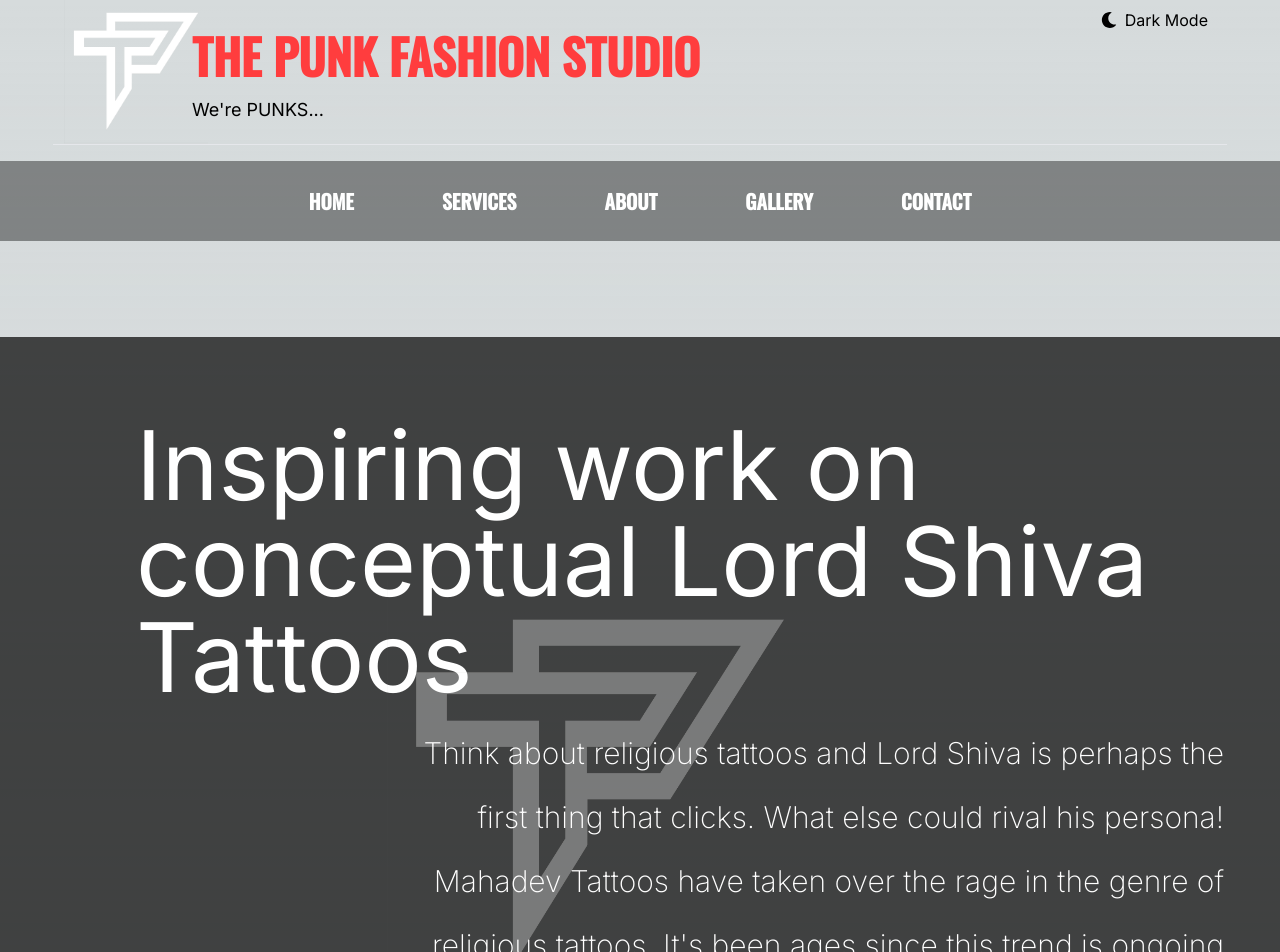
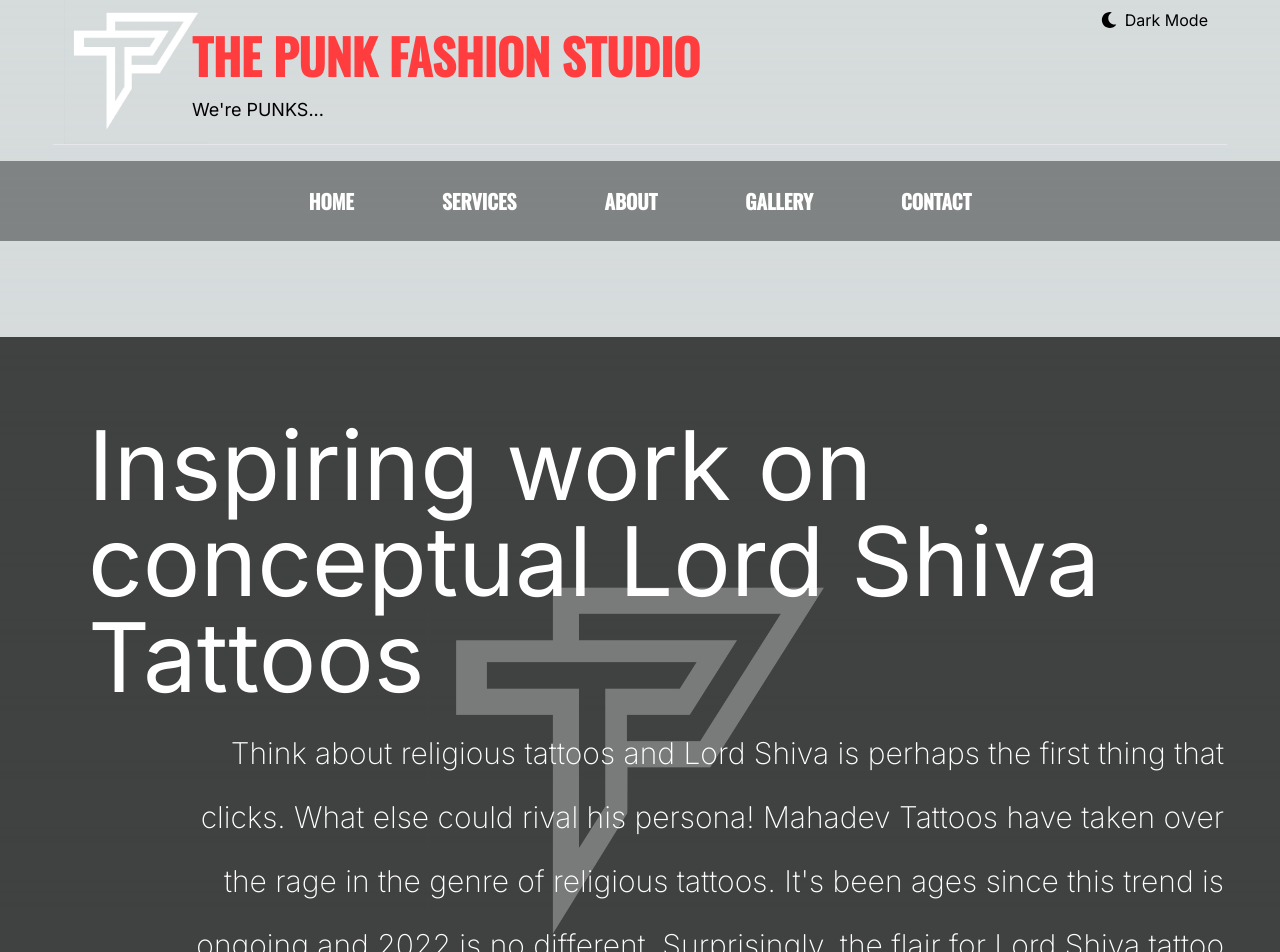
Before and after one commit to imohitojha/punk-fashion-studio, a Next.js app: page /tattoo/shiva in a window 1280 px wide. Shown: the top 952 px of the page. Built offline with nearby package versions, Linux system fonts and the light colour scheme.

Commit message:
added social links and fixed css

```diff
--- a/app/page.js
+++ b/app/page.js
@@ -201,7 +201,6 @@ export default function Home() {
               src={Pranjul}
               width={396}
               height={397}
-              style={{ width: '100%', height: 'auto' }}
               alt="training-thumbnail"
             />
             <div className="sm:px-4 md:px-8 text-xl h-24 md:text-2xl flex flex-col justify-center  md:h-28">
@@ -216,7 +215,6 @@ export default function Home() {
               src={Ajitesh}
               width={396}
               height={397}
-              style={{ width: '100%', height: 'auto' }}
               priority
               alt="training-thumbnail"
             />
--- a/app/tattoo/shiva/page.js
+++ b/app/tattoo/shiva/page.js
@@ -14,22 +14,22 @@ export default function Shiva() {
       <NavBar />
       <div className="w-full text-white flex mt-60 p-10 py-20 items-center justify-center bg-black bg-opacity-70">
         <Image
-          className="w-4/12 absolute mr-20 opacity-30"
+          className="w-4/12 absolute opacity-30"
           src={Logo}
           alt="Logo"
         />
         <div>
-          <span className="xl:text-8xl lg:text-7xl md:text-5xl text-2xl md:px-24 px-8 text-left">
+          <span className="xl:text-8xl lg:text-7xl md:text-5xl text-2xl md:px-12 px-2 text-left">
             Inspiring work on <br />
           </span>
-          <span className="xl:text-8xl lg:text-7xl md:text-5xl text-2xl md:px-24 px-8 text-left">
+          <span className="xl:text-8xl lg:text-7xl md:text-5xl text-2xl md:px-12 px-2 text-left">
             conceptual Lord Shiva <br />
           </span>
-          <span className="xl:text-8xl lg:text-7xl md:text-5xl text-2xl md:px-24 px-8 text-left">
+          <span className="xl:text-8xl lg:text-7xl md:text-5xl text-2xl md:px-12 px-2 text-left">
             Tattoos
           </span>
           <div className="flex justify-end lg:mt-4 md:mt-8 mt-4">
-            <span className="lg:w-3/4 w-5/6 md:text-3xl text-md md:px-8 -mr-4 text-right font-extralight lg:leading-[4rem] md:leading-[3.25rem] leading-7">
+            <span className="lg:w-9/10 w-11/12 md:text-3xl text-md md:px-8 -mr-4 text-right font-extralight lg:leading-[4rem] md:leading-[3.25rem] leading-7">
               Think about religious tattoos and Lord Shiva is perhaps the first
               thing that clicks. What else could rival his persona! Mahadev
               Tattoos have taken over the rage in the genre of religious
--- a/components/Footer.js
+++ b/components/Footer.js
@@ -13,26 +13,36 @@ export default function Footer() {
               The Punk Fashion Studio
             </p>
             <div className="flex justify-start items-center md:flex-row flex-col gap-y-4 gap-x-8">
+              <Link href="https://www.instagram.com/the_punk_tattoo/" target="_blank">
                 <Icon
                   className="text-[#ff3d3e] md:text-5xl text-4xl"
                   icon="akar-icons:instagram-fill"
                 />
+              </Link>
+              <Link href="https://www.facebook.com/profile.php?id=100064813788369" target="_blank">
                 <Icon
                   className="text-[#ff3d3e] md:text-5xl text-4xl"
                   icon="akar-icons:facebook-fill"
                 />
+              </Link>
+
               <Icon
                 className="text-[#ff3d3e] md:text-5xl text-4xl"
                 icon="akar-icons:twitter-fill"
               />
+
+              <Link href="https://www.youtube.com/@thepunkfashionstudio7292" target="_blank">
                 <Icon
                   className="text-[#ff3d3e] md:text-5xl text-4xl"
                   icon="akar-icons:youtube-fill"
                 />
+              </Link>
+              <Link href="https://in.pinterest.com/ajcreation80/" target="_blank">
                 <Icon
                   className="text-[#ff3d3e] md:text-5xl text-4xl"
                   icon="akar-icons:pinterest-fill"
                 />
+              </Link>
             </div>
           </div>
         </div>
```
Lines whose indentation alone changed are shown as unchanged.
